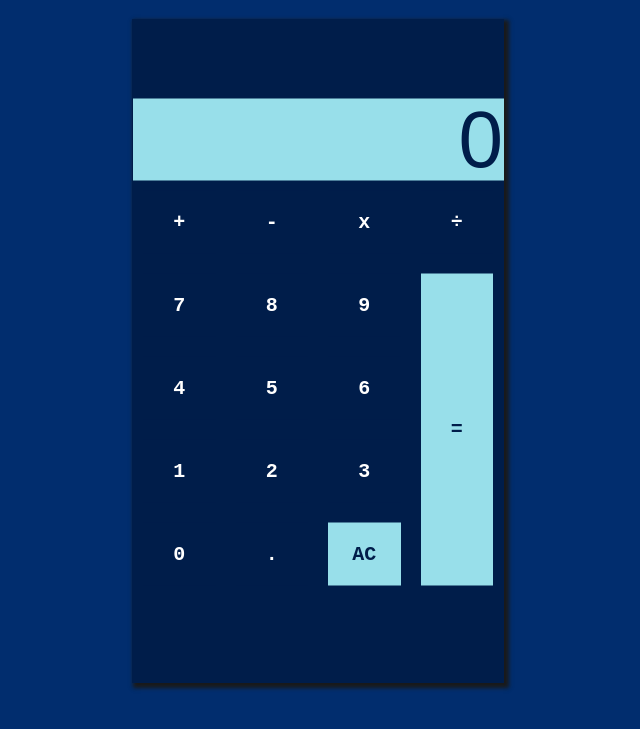
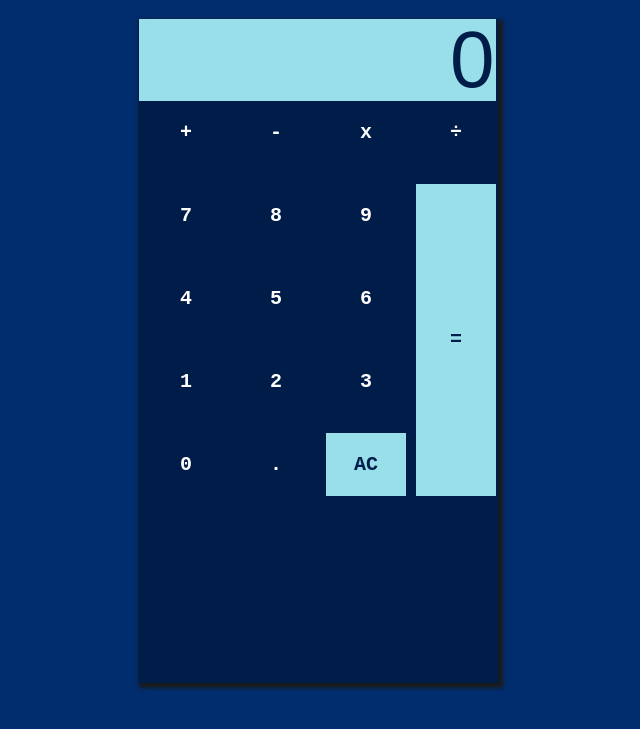
Before and after one commit to Kidkaze/js-calculator, a plain HTML site: page index.html in a window 1280 px wide. Shown: the part 61-790 px from the top of the page, without its empty margins (322-962 px from the left). Drawn offline with Linux system fonts and the light colour scheme.

Commit message:
updated styling error

```diff
--- a/app.js
+++ b/app.js
@@ -26,10 +26,10 @@ const  calculator = {
     'secondValue': null,
 }
 
-// Display value being clicked
 const display = document.querySelector('.display');
     display.value = calculator.screen;
 
+// Display value being clicked
 const screenDisplay = function() {
     const keyPress = document.querySelector('.keys');
         keyPress.addEventListener('click', (e) => {
@@ -54,3 +54,16 @@ const clear = function() {
 };
 
 clear();
+
+// Have multiple numbers on the screen
+const appendNum = function() {
+
+}
+
+const chooseOperation = function() {
+
+}
+
+const updateOperation = function() {
+
+}
--- a/style.css
+++ b/style.css
@@ -12,14 +12,14 @@ h1 {
 }
 
 .container {
-	width: 29vw;
+	width: 360px;
 	height: 83vh;
 	margin: auto;
 	background-color: #001d4a;
 	box-shadow: 3px 3px 4px 2px rgb(26, 26, 26);
 }
 
-.screen {
+.container > screen {
 	position: relative;
 	top: 50%;
 	left: 50%;
@@ -29,7 +29,8 @@ h1 {
 }
 
 .display {
-	width: 100%;
+	width: 96%;
+	transform: translate(1px, 0px);
 	font-size: 5rem;
 	height: 80px;
 	border: none;
@@ -58,8 +59,9 @@ button {
 	row-gap: 20px;
 	margin-left: 10px;
 	margin-top: 10px;
-	column-gap: 20px;
+	column-gap: 10px;
 	border: none;
+	transform: translate(-2px, -10px);
 }
 
 #seven {
```
